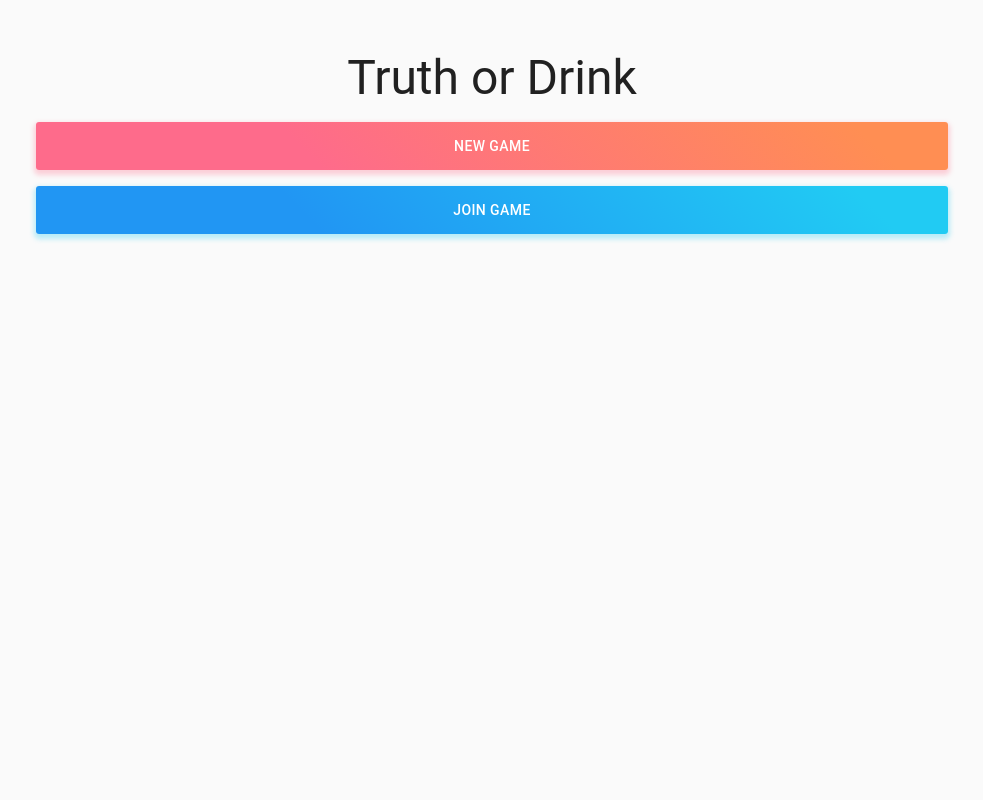
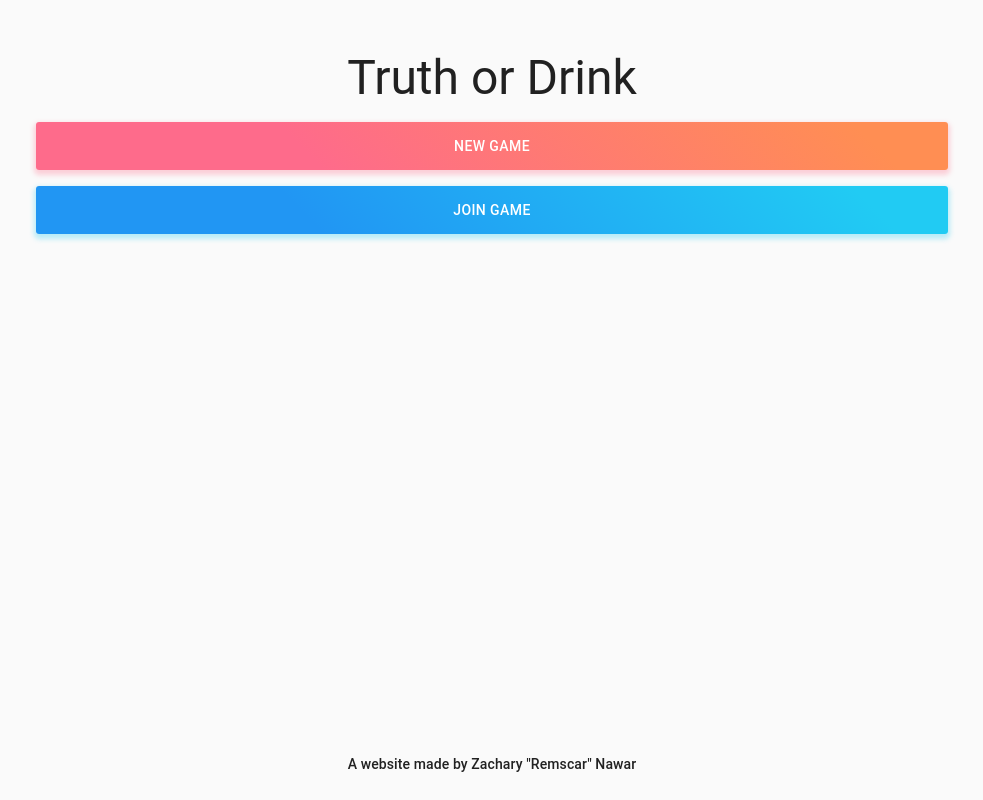
Before and after one commit to Remscar/truth-or-drink, a React (Create React App) app: page / in a window 1280 px wide. Shown: the whole page, without its empty margins (148-1131 px from the left). Built offline with nearby package versions, Linux system fonts and the light colour scheme; what logdown would draw is missing.

Commit message:
dumb branding

```diff
--- a/src/AppRouter.tsx
+++ b/src/AppRouter.tsx
@@ -15,6 +15,9 @@ const useStyles = makeStyles((theme) => ({
     // letterSpacing: "0.5px",
     // textAlign: "left",
     paddingTop: "50px",
+    display: "flex",
+    minHeight: "100vh",
+    flexDirection: "column"
   },
 }));
 
@@ -22,8 +25,8 @@ export const AppRouter: React.FC = (props) => {
   const classes = useStyles();
 
   return (
-    <div className={classes.root}>
-      <Container maxWidth="md">
+    <div >
+      <Container maxWidth="md" className={classes.root}>
         <BrowserRouter>
           <Switch>
             <Route exact={true} path="/" component={Home} />
--- a/src/pages/Home.tsx
+++ b/src/pages/Home.tsx
@@ -1,23 +1,44 @@
-import { Grid, Typography } from "@material-ui/core";
+import { Box, Grid, makeStyles, Typography } from "@material-ui/core";
 import * as React from "react";
 import { StyledButton } from "../components/button";
 
 interface Props {}
 
+const useStyles = makeStyles((theme) => ({
+  bottom: {
+    bottom: 16,
+    position: "fixed",
+    left: 0,
+    width: '100%',
+    padding: "8px"
+  },
+}));
+
 export const Home: React.FC<Props> = (props: Props) => {
+  const classes = useStyles();
+
   return (
     <React.Fragment>
       <Grid container direction="column" spacing={2}>
         <Grid item>
-          <Typography variant="h3" align="center">Truth or Drink</Typography>
+          <Typography variant="h3" align="center">
+            Truth or Drink
+          </Typography>
         </Grid>
         <Grid item>
-          <StyledButton color="red" href="/new" fullWidth>New Game</StyledButton>
+          <StyledButton color="red" href="/new" fullWidth>
+            New Game
+          </StyledButton>
         </Grid>
         <Grid item>
-          <StyledButton color="blue" href="/join" fullWidth>Join Game</StyledButton>
+          <StyledButton color="blue" href="/join" fullWidth>
+            Join Game
+          </StyledButton>
         </Grid>
       </Grid>
+      <Typography variant={"subtitle2"} className={classes.bottom} align={"center"}>
+        A website made by Zachary "Remscar" Nawar
+      </Typography>
     </React.Fragment>
   );
 };
```
